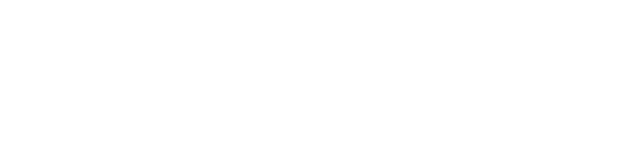
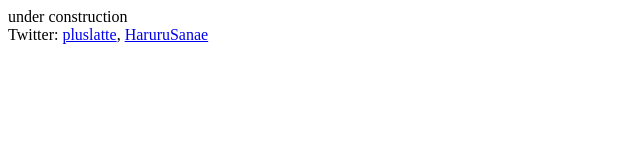
Before and after one commit to pluslatte/ChargeGunArena-Webpage, a plain HTML site: page index.html in a window 1280 px wide. Shown: the whole page, without its empty margins (0-640 px from the left). Drawn offline with Linux system fonts and the light colour scheme.

Commit message:
under construction

```diff
--- a/index.html
+++ b/index.html
@@ -4,9 +4,10 @@
     <meta charset="UTF-8">
     <meta http-equiv="X-UA-Compatible" content="IE=edge">
     <meta name="viewport" content="width=device-width, initial-scale=1.0">
-    <title>Document</title>
+    <title>ChargeGun:Arena Official</title>
 </head>
 <body>
-
+    under construction<br>
+    Twitter: <a href="https://twitter.com/21pleiades">pluslatte</a>, <a href="https://twitter.com/RBS_Haruru">HaruruSanae</a>
 </body>
 </html>
```
